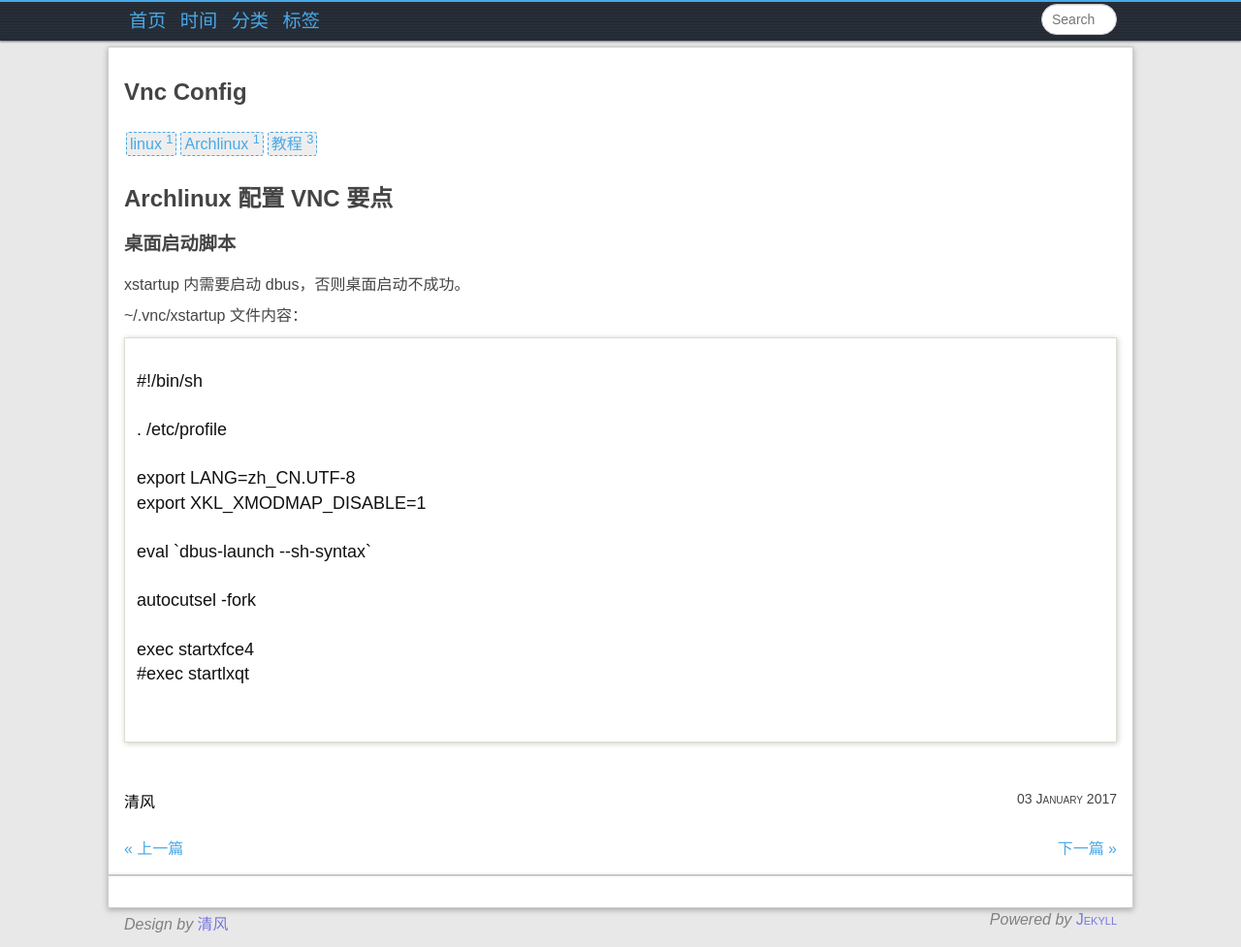
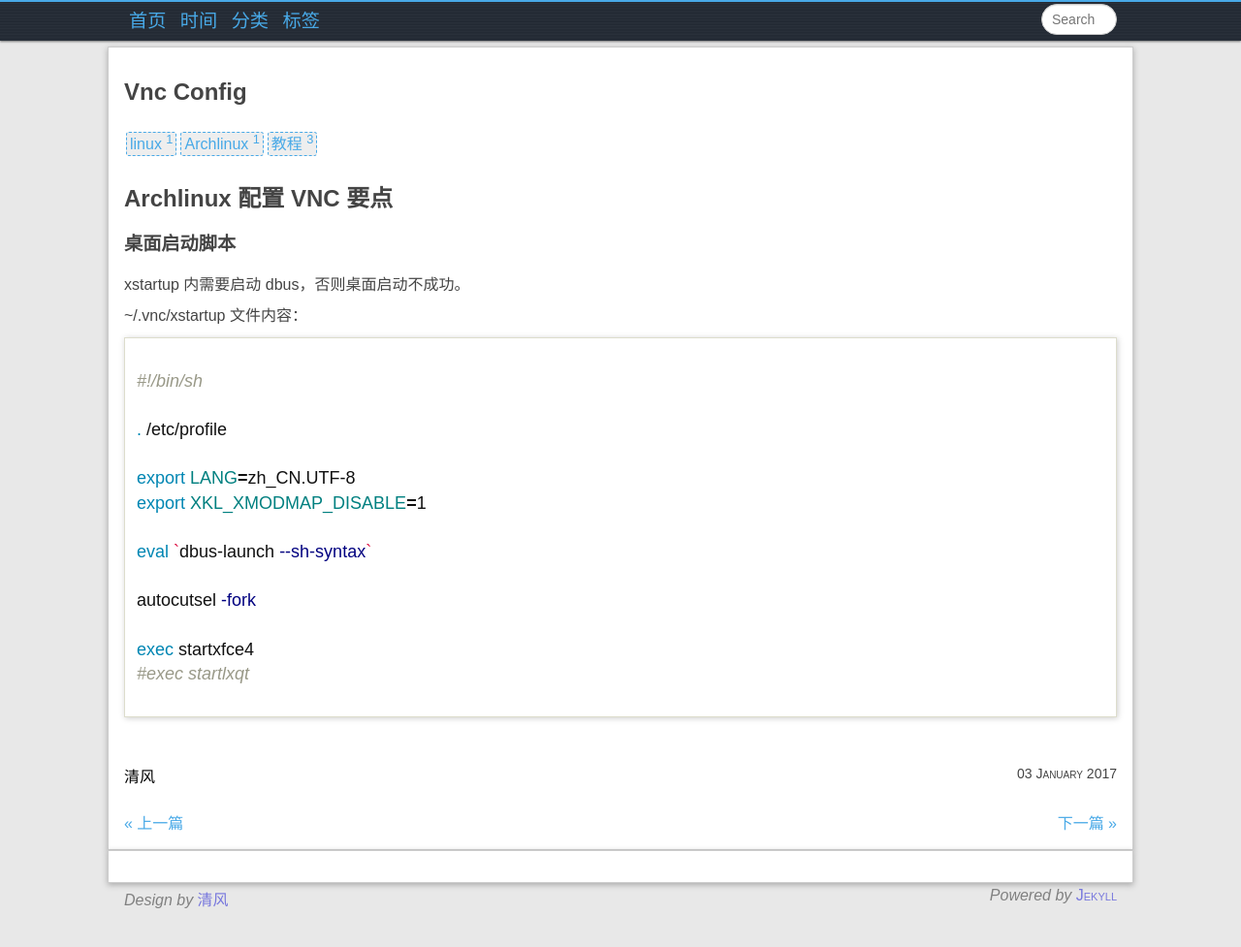
Before and after one commit to felixqin/blog-jb-diy, a Jekyll site: the page built from _posts/linux/2017-01-03-vnc-config.md, in a window 1280 px wide and 977 px high. Shown: the whole window at 97% size. Built offline with Jekyll 4.4.1, drawn with Linux system fonts in a browser that asks for light colours; comment, search, counter and statistics services are not loaded.

Commit message:
update format

````diff
--- a/_posts/linux/2017-01-03-vnc-config.md
+++ b/_posts/linux/2017-01-03-vnc-config.md
@@ -4,8 +4,6 @@
 tagline: "Supporting tagline"
 tags : [linux, Archlinux, 教程]
 ---
-{% include JB/setup %}
-
 
 # Archlinux 配置 VNC 要点
 
@@ -16,7 +14,7 @@
 ~/.vnc/xstartup 文件内容：
 
 
-```
+```sh
 
 #!/bin/sh
 
@@ -32,5 +30,4 @@
 exec startxfce4
 #exec startlxqt
 
-
 ```
````
